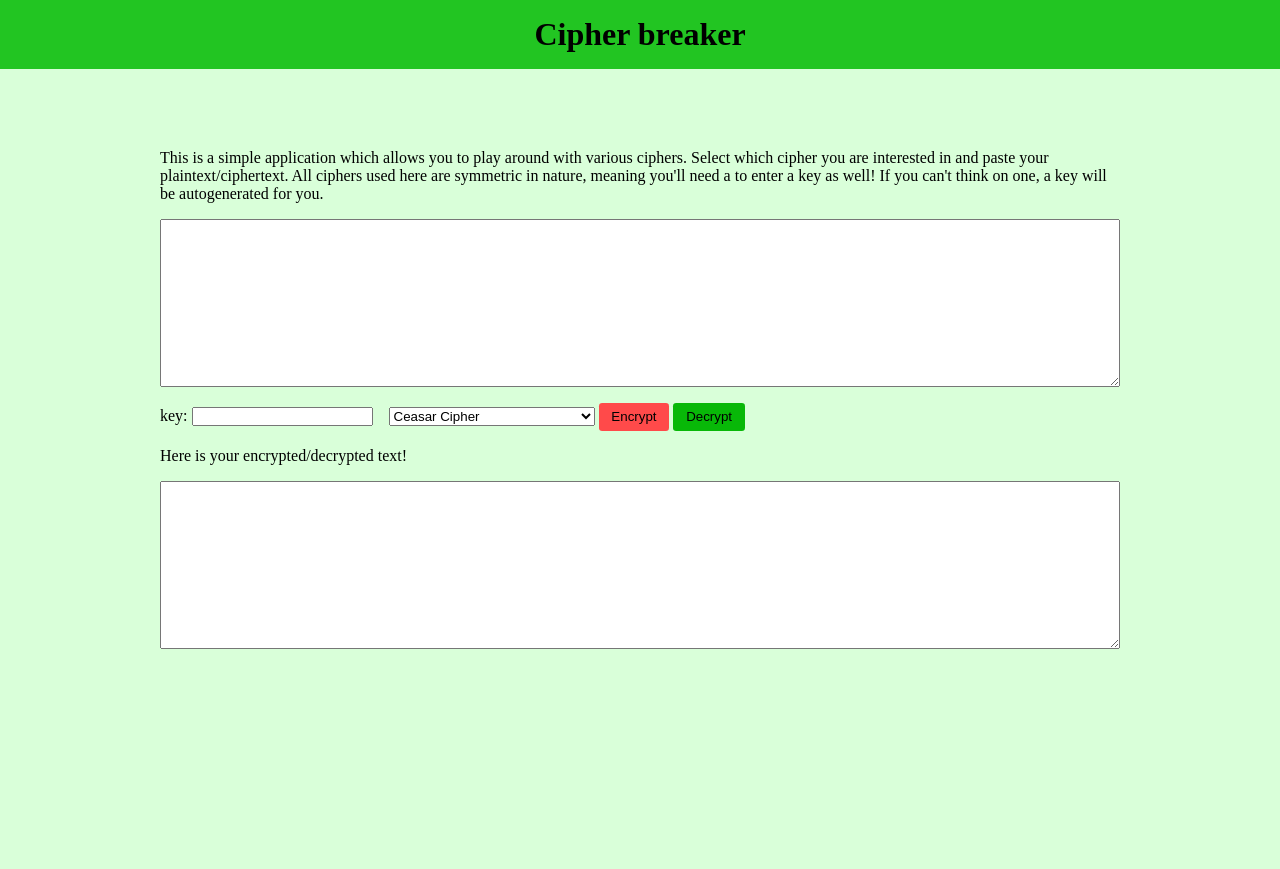
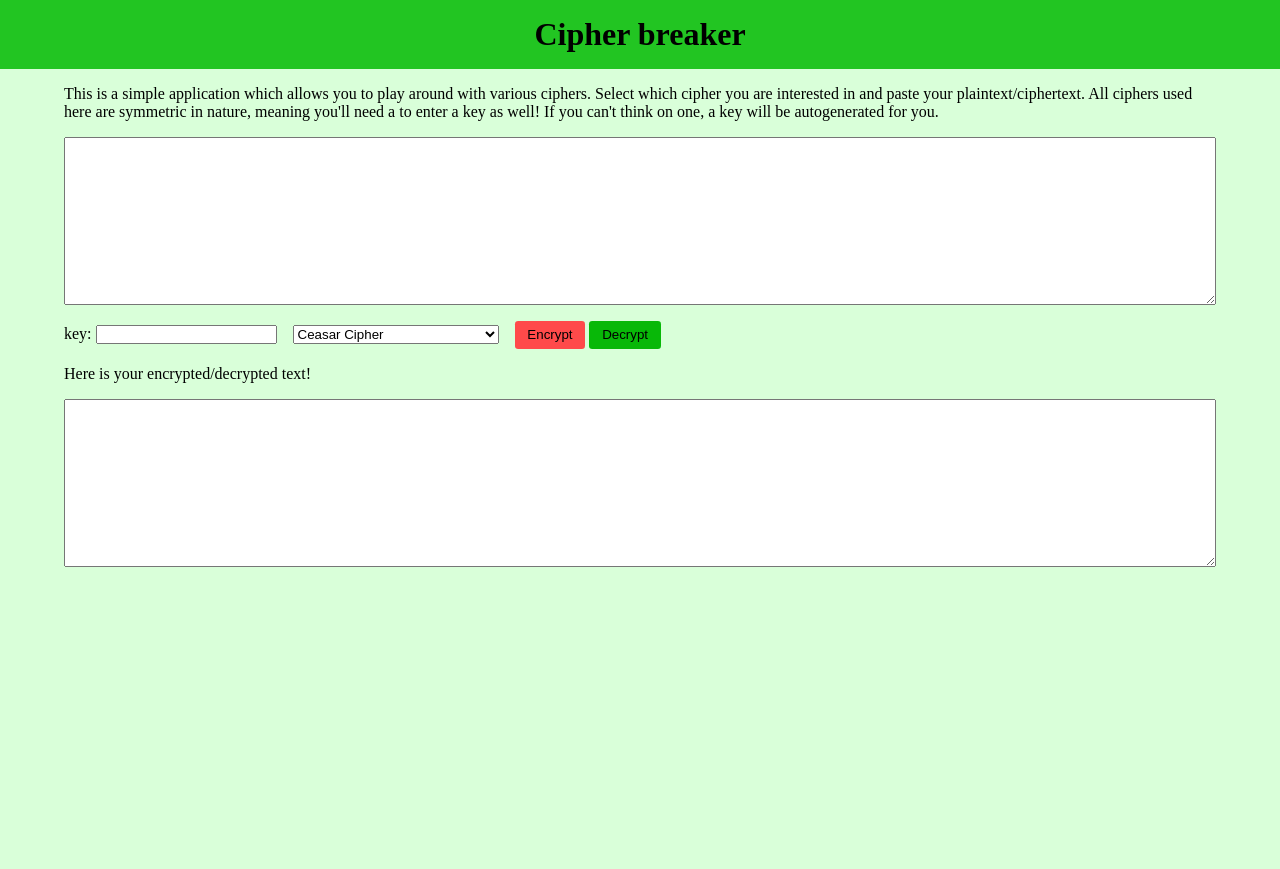
Before and after one commit to RidwanMursal/ciphers, a Flask app: page / in a window 1280 px wide. After the commit the page ends 567 px from the top, so only its background shows below. Run offline with Flask 2, Linux system fonts and the light colour scheme.

Commit message:
initial commit

```diff
--- a/main.py
+++ b/main.py
@@ -1,3 +1,4 @@
+from pydoc import render_doc
 from flask import Flask
 from flask import render_template, jsonify, request
 from flask_cors import CORS, cross_origin
--- /dev/null
+++ b/static/javascript/index.js
@@ -0,0 +1,112 @@
+function removeErrors() {
+    document.querySelector(".error").classList.add("hidden")
+}
+// send data function
+function sendData(encryptFlag, method, key) {
+    // remove any error messages
+    removeErrors()
+
+    const userInput = document.querySelector("#user_input").value
+    // const key = document.querySelector("#key").value
+    // const method = document.querySelector("#ciphers")[document.querySelector("#ciphers").selectedIndex].innerHTML;
+    const result = document.querySelector("#result")
+
+    const requestData = {
+        userInput,
+        key,
+        encryptFlag,
+    }
+    console.log(method)
+    console.log(requestData)
+    console.log(JSON.stringify(requestData))
+
+    fetch(`http://localhost:5000/${method}`, {
+        body: JSON.stringify(requestData),
+        method: "POST",
+        headers: {
+        'Content-Type': 'application/json'
+        },
+    })
+    .then(response => response.json())
+    .then(data => {
+        result.value = data.text
+    }).catch(error => console.log(error))
+}
+
+// dispatcher
+
+function keyCheckDispatcher(flag) {
+
+    const method = document.querySelector("#ciphers")[document.querySelector("#ciphers").selectedIndex].innerHTML.toLowerCase().replaceAll(" ", "_");
+
+    if (method === "columnar_transposition_cipher") {
+
+        keyCheckColumnar(method, flag)
+
+    } else if (method === "vigenere_cipher") {
+        keyCheckVigenere(method, flag)
+    } else if (method === "ceasar_cipher") {
+        console.log(method)
+        keyCheckCeasar(method, flag )
+    }
+
+}
+
+
+function isNumeric(key) {
+    for(let i = 0; i < key.length; i ++) {
+        code = key.charCodeAt(i)
+        if (!(code > 47 && code < 58) ) return false // numeric (0-9)
+    }
+    return true
+}
+
+function keyCheckCeasar(method, flag) {
+    console.log("in key check ceasar")
+    const key = document.querySelector("#key").value
+
+    if (!isNumeric(key)) {
+        const errorMessage = document.querySelector(".error")
+        errorMessage.classList.remove("hidden")
+        errorMessage.innerHTML = "Please ensure your key is a positive integer"
+    }else sendData(flag, method, key)
+}
+
+function keyCheckColumnar(method, flag) {
+    console.log("in key check columnar")
+    const key = document.querySelector("#key").value
+    if (key.length < 2 || key.replaceAll(key[0], "") === "") {
+        const errorMessage = document.querySelector(".error")
+        errorMessage.classList.remove("hidden")
+    } else sendData(flag, method, key)
+}
+
+function hasAlpha(key) {
+    for (let i = 0; i < key.length; i++ ) {
+        code = key.charCodeAt(i);
+        if ((code > 64 && code < 91) || // upper alpha (A-Z)
+            (code > 96 && code < 123)) { // lower alpha (a-z)
+        return true
+        }
+    return false
+    }
+}
+
+function keyCheckVigenere(method, flag) {
+    console.log("in vigenere key check")
+    const key = document.querySelector("#key").value
+    if (!hasAlpha(key)) {
+        const errorMessage = document.querySelector(".error")
+        errorMessage.classList.remove("hidden")
+        errorMessage.innerHTML = "Please ensure your key contains one alpha character."
+    } else sendData(flag, method, key)
+}
+
+// add event listeners for the encrypt/decrypt buttons
+const encryptButton = document.querySelector("#encrypt")
+const decryptButton = document.querySelector("#decrypt")
+
+// sendData("encrypt")
+encryptButton.addEventListener("click", () => keyCheckDispatcher("encrypt"))
+decryptButton.addEventListener("click", () => keyCheckDispatcher("decrypt"))
+console.log(encryptButton)
--- a/templates/index.html
+++ b/templates/index.html
@@ -8,33 +8,46 @@
     <style>
         * {margin: 0; padding: 0; box-sizing: border-box; size: 18px;}
 
+        body {
+            background-color: rgb(217, 255, 217);
+        }
+
         header {
             padding: 1rem;
             background-color: rgb(34, 197, 34);
 
             display: flex;
             justify-content: center;
+            margin-bottom: 1rem;
         }
 
         section {
-            padding: 5rem 10rem;
-            background-color: rgb(217, 255, 217);
-            height: 100vh;
+            /* padding: 5rem 10rem; */
+            max-width: 90%;
+            margin: 0 auto;
+            /* background-color: rgb(217, 255, 217); */
+            /* height: 100vh; */
 
             display: flex;
             flex-direction: column;
             gap: 1rem;
         }
 
-        @media screen and (max-width: 940px) {
+        /* @media screen and (max-width: 940px) {
             section {padding: 2rem, 2rem}
             body{background-color: black;}
-        }
+        } */
+
+
+
 
         .values-container {
             display: flex;
             align-items: center;
             gap: 1rem;
+
+            /* outline: 3px solid red;  */
+            flex-wrap: wrap;
         }
 
         #encrypt, #decrypt {
@@ -94,6 +107,11 @@
                     <option value="vigenere">Vigenere Cipher</option>
                     <option value="columnar">Columnar Transposition Cipher</option>
                 </select>
+
+
+            </div>
+
+            <div>
                 <button id="encrypt">Encrypt</button>
                 <button id="decrypt">Decrypt</button>
             </div>
@@ -105,119 +123,120 @@
         <textarea name="result" id="result" cols="30" rows="10"></textarea>
     </section>
 </body>
-<script>
+<script src="../static/javascript/index.js">
 
-    function removeErrors() {
-        document.querySelector(".error").classList.add("hidden")
-    }
-    // send data function
-    function sendData(encryptFlag, method, key) {
-        // remove any error messages
-        removeErrors()
+    // function removeErrors() {
+    //     document.querySelector(".error").classList.add("hidden")
+    // }
+    // // send data function
+    // function sendData(encryptFlag, method, key) {
+    //     // remove any error messages
+    //     removeErrors()
 
-        const userInput = document.querySelector("#user_input").value
-        // const key = document.querySelector("#key").value
-        // const method = document.querySelector("#ciphers")[document.querySelector("#ciphers").selectedIndex].innerHTML;
-        const result = document.querySelector("#result")
+    //     const userInput = document.querySelector("#user_input").value
+    //     // const key = document.querySelector("#key").value
+    //     // const method = document.querySelector("#ciphers")[document.querySelector("#ciphers").selectedIndex].innerHTML;
+    //     const result = document.querySelector("#result")
 
-        const requestData = {
-            userInput,
-            key,
-            encryptFlag,
-        }
-        console.log(method)
-        console.log(requestData)
-        console.log(JSON.stringify(requestData))
+    //     const requestData = {
+    //         userInput,
+    //         key,
+    //         encryptFlag,
+    //     }
+    //     console.log(method)
+    //     console.log(requestData)
+    //     console.log(JSON.stringify(requestData))
 
-        fetch(`http://localhost:5000/${method}`, {
-            body: JSON.stringify(requestData),
-            method: "POST",
-            headers: {
-            'Content-Type': 'application/json'
-            },
-        })
-        .then(response => response.json())
-        .then(data => {
-            result.value = data.text
-        }).catch(error => console.log(error))
-    }
+    //     fetch(`http://localhost:5000/${method}`, {
+    //         body: JSON.stringify(requestData),
+    //         method: "POST",
+    //         headers: {
+    //         'Content-Type': 'application/json'
+    //         },
+    //     })
+    //     .then(response => response.json())
+    //     .then(data => {
+    //         result.value = data.text
+    //     }).catch(error => console.log(error))
+    // }
 
-    // dispatcher
-    function keyCheckDispatcher(flag) {
+    // // dispatcher
 
-        const method = document.querySelector("#ciphers")[document.querySelector("#ciphers").selectedIndex].innerHTML.toLowerCase().replaceAll(" ", "_");
+    // function keyCheckDispatcher(flag) {
 
-        if (method === "columnar_transposition_cipher") {
+    //     const method = document.querySelector("#ciphers")[document.querySelector("#ciphers").selectedIndex].innerHTML.toLowerCase().replaceAll(" ", "_");
 
-            keyCheckColumnar(method, flag)
+    //     if (method === "columnar_transposition_cipher") {
 
-        } else if (method === "vigenere_cipher") {
-            keyCheckVigenere(method, flag)
-        } else if (method === "ceasar_cipher") {
-            console.log(method)
-            keyCheckCeasar(method, flag )
-        }
+    //         keyCheckColumnar(method, flag)
 
-    }
+    //     } else if (method === "vigenere_cipher") {
+    //         keyCheckVigenere(method, flag)
+    //     } else if (method === "ceasar_cipher") {
+    //         console.log(method)
+    //         keyCheckCeasar(method, flag )
+    //     }
 
-    function isNumeric(key) {
-        for(let i = 0; i < key.length; i ++) {
-            code = key.charCodeAt(i)
-            if (!(code > 47 && code < 58) ) return false // numeric (0-9)
-        }
-        return true
-    }
+    // }
 
-    function keyCheckCeasar(method, flag) {
-        console.log("in key check ceasar")
-        const key = document.querySelector("#key").value
 
-        if (!isNumeric(key)) {
-            const errorMessage = document.querySelector(".error")
-            errorMessage.classList.remove("hidden")
-            errorMessage.innerHTML = "Please ensure your key is a positive integer"
-        }else sendData(flag, method, key)
-    }
+    // function isNumeric(key) {
+    //     for(let i = 0; i < key.length; i ++) {
+    //         code = key.charCodeAt(i)
+    //         if (!(code > 47 && code < 58) ) return false // numeric (0-9)
+    //     }
+    //     return true
+    // }
 
-    function keyCheckColumnar(method, flag) {
-        console.log("in key check columnar")
-        const key = document.querySelector("#key").value
-        if (key.length < 2 || key.replaceAll(key[0], "") === "") {
-            const errorMessage = document.querySelector(".error")
-            errorMessage.classList.remove("hidden")
-        } else sendData(flag, method, key)
-    }
+    // function keyCheckCeasar(method, flag) {
+    //     console.log("in key check ceasar")
+    //     const key = document.querySelector("#key").value
 
-    function hasAlpha(key) {
-        for (let i = 0; i < key.length; i++ ) {
-            code = key.charCodeAt(i);
-            if ((code > 64 && code < 91) || // upper alpha (A-Z)
-                (code > 96 && code < 123)) { // lower alpha (a-z)
-            return true
-            }
-        return false
-        }
-    }
+    //     if (!isNumeric(key)) {
+    //         const errorMessage = document.querySelector(".error")
+    //         errorMessage.classList.remove("hidden")
+    //         errorMessage.innerHTML = "Please ensure your key is a positive integer"
+    //     }else sendData(flag, method, key)
+    // }
 
-    function keyCheckVigenere(method, flag) {
-        console.log("in vigenere key check")
-        const key = document.querySelector("#key").value
-        if (!hasAlpha(key)) {
-            const errorMessage = document.querySelector(".error")
-            errorMessage.classList.remove("hidden")
-            errorMessage.innerHTML = "Please ensure your key contains one alpha character."
-        } else sendData(flag, method, key)
-    }
+    // function keyCheckColumnar(method, flag) {
+    //     console.log("in key check columnar")
+    //     const key = document.querySelector("#key").value
+    //     if (key.length < 2 || key.replaceAll(key[0], "") === "") {
+    //         const errorMessage = document.querySelector(".error")
+    //         errorMessage.classList.remove("hidden")
+    //     } else sendData(flag, method, key)
+    // }
 
-    // add event listeners for the encrypt/decrypt buttons
-    const encryptButton = document.querySelector("#encrypt")
-    const decryptButton = document.querySelector("#decrypt")
+    // function hasAlpha(key) {
+    //     for (let i = 0; i < key.length; i++ ) {
+    //         code = key.charCodeAt(i);
+    //         if ((code > 64 && code < 91) || // upper alpha (A-Z)
+    //             (code > 96 && code < 123)) { // lower alpha (a-z)
+    //         return true
+    //         }
+    //     return false
+    //     }
+    // }
 
-    // sendData("encrypt")
+    // function keyCheckVigenere(method, flag) {
+    //     console.log("in vigenere key check")
+    //     const key = document.querySelector("#key").value
+    //     if (!hasAlpha(key)) {
+    //         const errorMessage = document.querySelector(".error")
+    //         errorMessage.classList.remove("hidden")
+    //         errorMessage.innerHTML = "Please ensure your key contains one alpha character."
+    //     } else sendData(flag, method, key)
+    // }
 
-    encryptButton.addEventListener("click", () => keyCheckDispatcher("encrypt"))
-    decryptButton.addEventListener("click", () => keyCheckDispatcher("decrypt"))
-    console.log(encryptButton)
+    // // add event listeners for the encrypt/decrypt buttons
+    // const encryptButton = document.querySelector("#encrypt")
+    // const decryptButton = document.querySelector("#decrypt")
+
+    // // sendData("encrypt")
+    // encryptButton.addEventListener("click", () => keyCheckDispatcher("encrypt"))
+    // decryptButton.addEventListener("click", () => keyCheckDispatcher("decrypt"))
+    // console.log(encryptButton)
 
 </script>
 </html>
```
Also changed, not shown: 1 other file.
